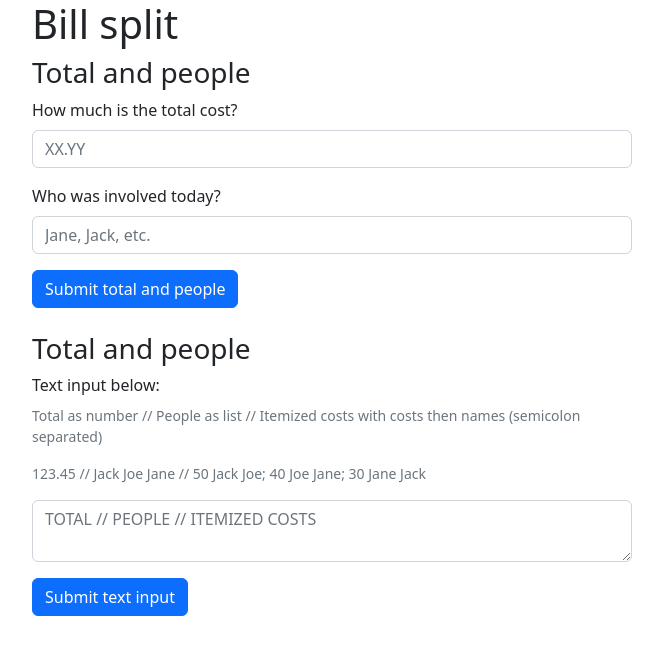
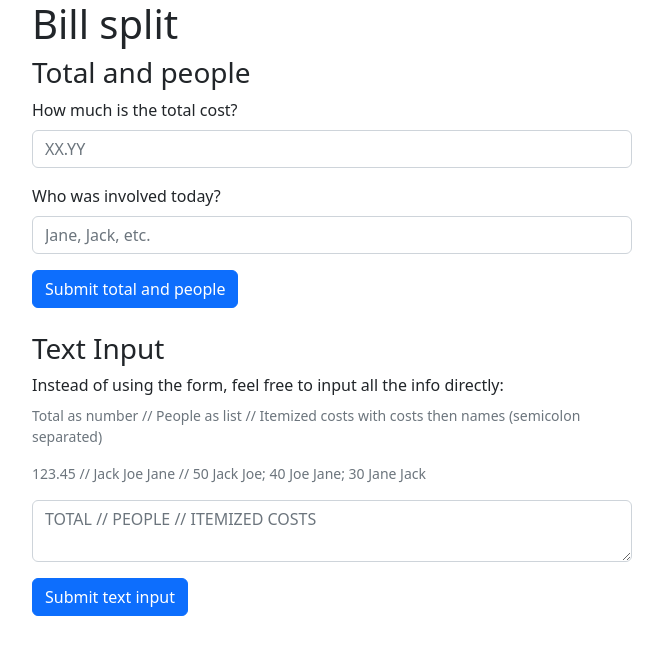
Before and after one commit to erichli1/billsplit, a React (Create React App) app: page / in a window 1280 px wide. Shown: the top 654 px of the page, without its empty margins (308-971 px from the left). Built offline with nearby package versions, Linux system fonts and the light colour scheme.

Commit message:
Display text input to all users on results page

```diff
--- a/src/App.js
+++ b/src/App.js
@@ -48,6 +48,7 @@ function App() {
     }
 
     setForm2Visible(false);
+    setTextInputVisible(true);
     setResultsVisible(true);
   }
 
@@ -78,7 +79,12 @@ function App() {
     const localPeopleList = splitStringBySpacesOrCommas(textInputSubstrings[1]).sort()
     setPeopleList(localPeopleList);
 
-    const rawItemizedCosts = trimStringArray(textInputSubstrings[2].split(";"));
+    let localItemizedCostsString = textInputSubstrings[2];
+    if (localItemizedCostsString[localItemizedCostsString.length - 1] == ';') {
+      localItemizedCostsString = localItemizedCostsString.substring(0,localItemizedCostsString.length-1);
+    }
+
+    const rawItemizedCosts = trimStringArray(localItemizedCostsString.split(";"));
     let convertedItemizedCosts = rawItemizedCosts.map((item) => {
       return splitStringBySpacesOrCommas(item);
     })
--- a/src/Results.js
+++ b/src/Results.js
@@ -45,6 +45,19 @@ function Results(props) {
   // Calculate totals by person
   var totalsByPerson = new Array(props.peopleList.length);
 
+  // Generate text input string for debugging
+  let textInput = '';
+  textInput = textInput.concat(total, ' // ', props.peopleList.toString(), ' // ');
+  for (let i = 0; i < props.spendingArray.length; i++) {
+    textInput = textInput.concat(props.spendingArray[i][0])
+    for (let j = 1; j < props.spendingArray[i].length; j++) {
+      textInput = textInput.concat(' ', props.peopleList[props.spendingArray[i][j]]);
+    }
+    textInput = textInput.concat('; ');
+  }
+
+  textInput = textInput.substring(0,textInput.length-1)
+
   if (subtotal == total) {
     totalsByPerson = subtotalArrayByPerson
   } else {
@@ -73,6 +86,9 @@ function Results(props) {
           return <Warning key={index} warningText={warning[1]} />
         }
       })}
+      <br/>
+      <div>If you made a mistake, here is the text input that you can use to manually edit:</div>
+      <div>{textInput}</div>
     </div>
   );
 }
--- a/src/TextInput.js
+++ b/src/TextInput.js
@@ -8,10 +8,10 @@ function TextInput(props) {
   return (
     <div>
       <br/>
-      <h3>Total and people</h3>
+      <h3>Text Input</h3>
       <Form onSubmit={props.handleSubmit}>
         <Form.Group className="mb-3">
-          <Form.Label>Text input below:</Form.Label>
+          <Form.Label>Instead of using the form, feel free to input all the info directly:</Form.Label>
           <br/>
           <Form.Text className="text-muted">
             <p>
```
